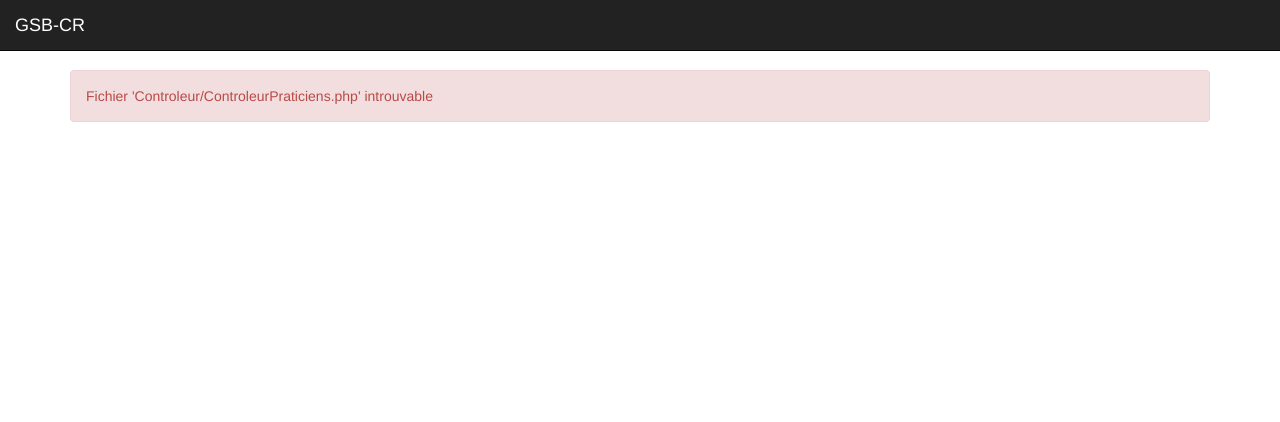
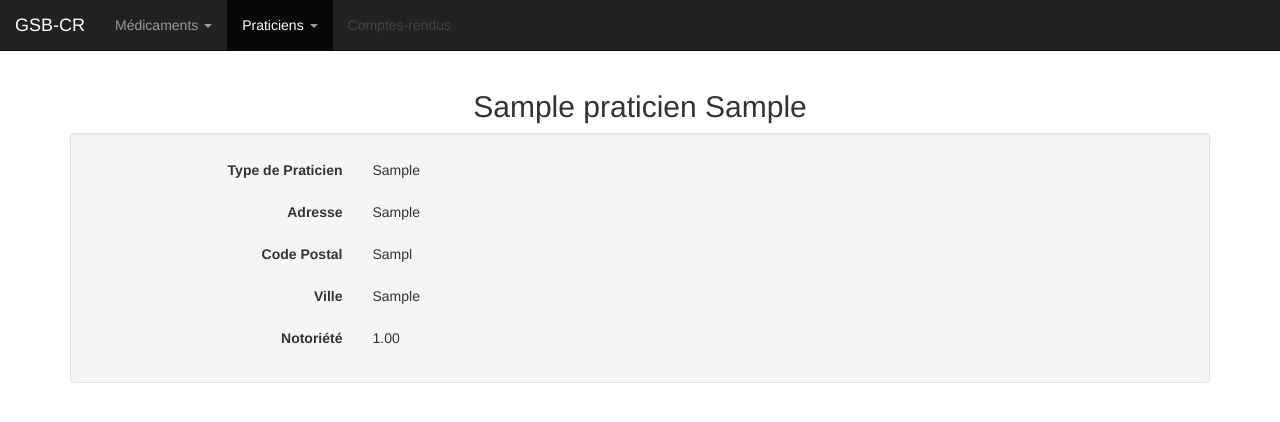
Before and after one commit to huybaonguyen/GSB-CR, a PHP site: page /praticiens/details/1 in a window 1280 px wide. Shown: the top 422 px of the page. Run offline with PHP 8.4, Linux system fonts and the light colour scheme; tables that the repository leaves empty hold one stand-in row (values such as "Sample post").

Commit message:
Ajouter à l'application les fonctionnalités de gestion des praticiens.

```diff
--- /dev/null
+++ b/Controleur/ControleurPraticiens.php
@@ -0,0 +1,54 @@
+<?php
+
+require_once 'Framework/Controleur.php';
+require_once 'Modele/Praticien.php';
+
+// Contrôleur des actions liées aux praticiens
+class ControleurPraticiens extends Controleur {
+
+    // Objet modèle Praticien
+    private $praticien;
+
+    public function __construct() {
+        $this->praticien = new Praticien();
+    }
+
+    // Affiche la liste des praticiens
+    public function index() {
+        $praticiens = $this->praticien->getPraticiens();
+        $this->genererVue(array('praticiens' => $praticiens));
+    }
+
+    // Affiche les informations détaillées sur un praticien
+    public function details() {
+        if ($this->requete->existeParametre("id")) {
+            $idPraticien = $this->requete->getParametre("id");
+            $this->afficher($idPraticien);
+        }
+        else
+            throw new Exception("Action impossible : aucun praticien défini");
+    }
+
+    // Affiche l'interface de recherche de praticien
+    public function recherche() {
+        $praticiens = $this->praticien->getPraticiens();
+        $this->genererVue(array('praticiens' => $praticiens));
+    }
+
+    // Affiche le résultat de la recherche de praticien
+    public function resultat() {
+        if ($this->requete->existeParametre("id")) {
+            $idPraticien = $this->requete->getParametre("id");
+            $this->afficher($idPraticien);
+        }
+        else
+            throw new Exception("Action impossible : aucun praticien défini");
+    }
+
+    // Affiche les détails sur un praticien
+    private function afficher($idPraticien) {
+        $praticien = $this->praticien->getPraticien($idPraticien);
+        $this->genererVue(array('praticien' => $praticien), "details");
+    }
+
+}
--- /dev/null
+++ b/Modele/Praticien.php
@@ -0,0 +1,28 @@
+<?php
+
+require_once 'Framework/Modele.php';
+
+// Services métier liés aux praticiens
+class Praticien extends Modele {
+
+    // Morceau de requête SQL incluant les champs de la table praticien
+    private $sqlPraticien = 'select id_praticien as idPraticien, nom_praticien as nomPraticien, prenom_praticien as prenomPraticien, adresse_praticien as adressePraticien, cp_praticien as CPPraticien, ville_praticien as villePraticien, coef_notoriete as coefficientNotoriete, P.id_type_praticien as idTypePraticien, TP.lib_type_praticien as libTypePraticien from PRATICIEN P join TYPE_PRATICIEN TP on P.id_type_praticien=TP.id_type_praticien';
+
+    // Renvoie la liste des praticiens
+    public function getPraticiens() {
+        $sql = $this->sqlPraticien . ' order by nom_praticien';
+        $praticiens = $this->executerRequete($sql);
+        return $praticiens;
+    }
+
+    // Renvoie un praticien à partir de son identifiant
+    public function getPraticien($idPraticien) {
+        $sql = $this->sqlPraticien . ' where id_praticien=?';
+        $praticien = $this->executerRequete($sql, array($idPraticien));
+        if ($praticien->rowCount() == 1)
+            return $praticien->fetch();  // Accès à la première ligne de résultat
+        else
+            throw new Exception("Aucun praticien ne correspond à l'identifiant '$idPraticien'");
+    }
+
+}
--- /dev/null
+++ b/Vue/Praticiens/details.php
@@ -0,0 +1,44 @@
+<?php $this->titre = "Praticiens"; ?>
+
+<?php
+$menuPraticiens = true;
+require 'Vue/_Commun/navigation.php';
+?>
+
+<div class="container">
+    <h2 class="text-center"><?= $this->nettoyer($praticien['nomPraticien']) ?> <?= $this->nettoyer($praticien['prenomPraticien']) ?></h2>
+    <div class="well">
+        <form class="form-horizontal" role="form">
+            <div class="form-group">
+                <label class="col-sm-3 control-label">Type de Praticien</label>
+                <div class="col-sm-9">
+                    <p class="form-control-static"><?= $this->nettoyer($praticien['libTypePraticien']) ?></p>
+                </div>
+            </div>
+            <div class="form-group">
+                <label class="col-sm-3 control-label">Adresse</label>
+                <div class="col-sm-9">
+                    <p class="form-control-static"><?= $this->nettoyer($praticien['adressePraticien']) ?></p>
+                </div>
+            </div>
+            <div class="form-group">
+                <label class="col-sm-3 control-label">Code Postal</label>
+                <div class="col-sm-9">
+                    <p class="form-control-static"><?= $this->nettoyer($praticien['CPPraticien']) ?></p>
+                </div>
+            </div>
+            <div class="form-group">
+                <label class="col-sm-3 control-label">Ville</label>
+                <div class="col-sm-9">
+                    <p class="form-control-static"><?= $this->nettoyer($praticien['villePraticien']) ?></p>
+                </div>
+            </div>
+            <div class="form-group">
+                <label class="col-sm-3 control-label">Notoriété</label>
+                <div class="col-sm-9">
+                    <p class="form-control-static"><?= $this->nettoyer($praticien['coefficientNotoriete']) ?></p>
+                </div>
+            </div>
+        </form>
+    </div>
+</div>
--- a/Vue/_Commun/navigation.php
+++ b/Vue/_Commun/navigation.php
@@ -22,7 +22,13 @@
                     <li><a href="medicaments/recherche">Rechercher</a></li>
                 </ul>
             </li>
-            <li class="disabled"><a href="#">Praticiens</a></li>
+            <li class="dropdown <?= isset($menuPraticiens) ? 'active' : '' ?>">
+                <a href="#" class="dropdown-toggle" data-toggle="dropdown">Praticiens <b class="caret"></b></a>
+                <ul class="dropdown-menu">
+                    <li><a href="praticiens/">Consulter</a></li>
+                    <li><a href="praticiens/recherche">Rechercher</a></li>
+                </ul>
+            </li>
             <li class="disabled"><a href="#">Comptes-rendus</a></li>
         </ul>
     </div>
```
Also changed, not shown: Vue/Praticiens/index.php (added, +30 -0 lines), Vue/Praticiens/recherche.php (added, +29 -0 lines).
